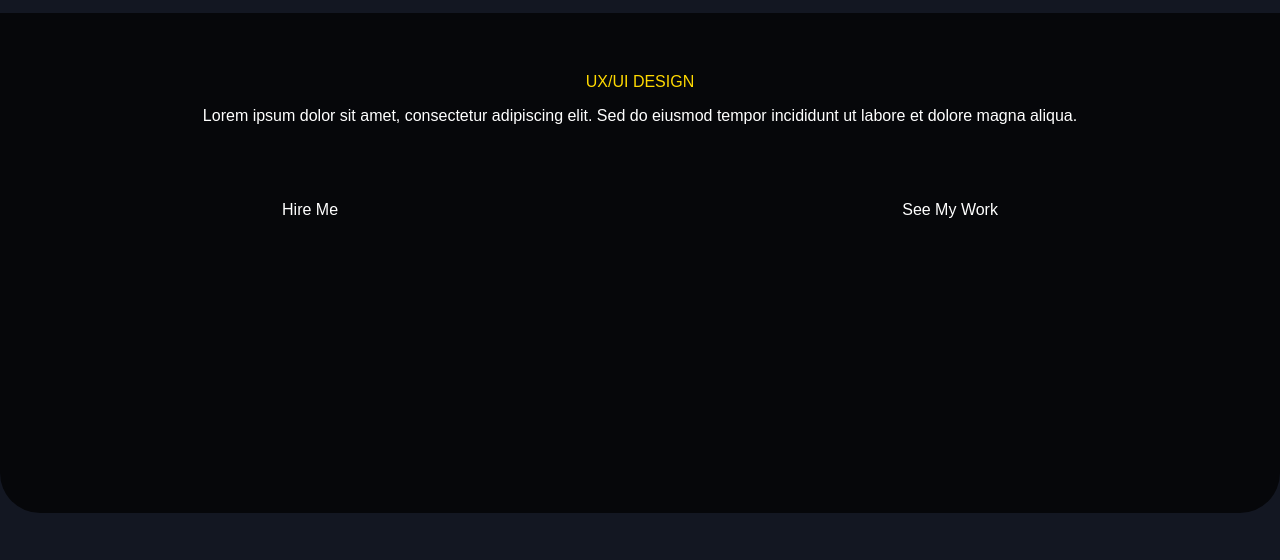
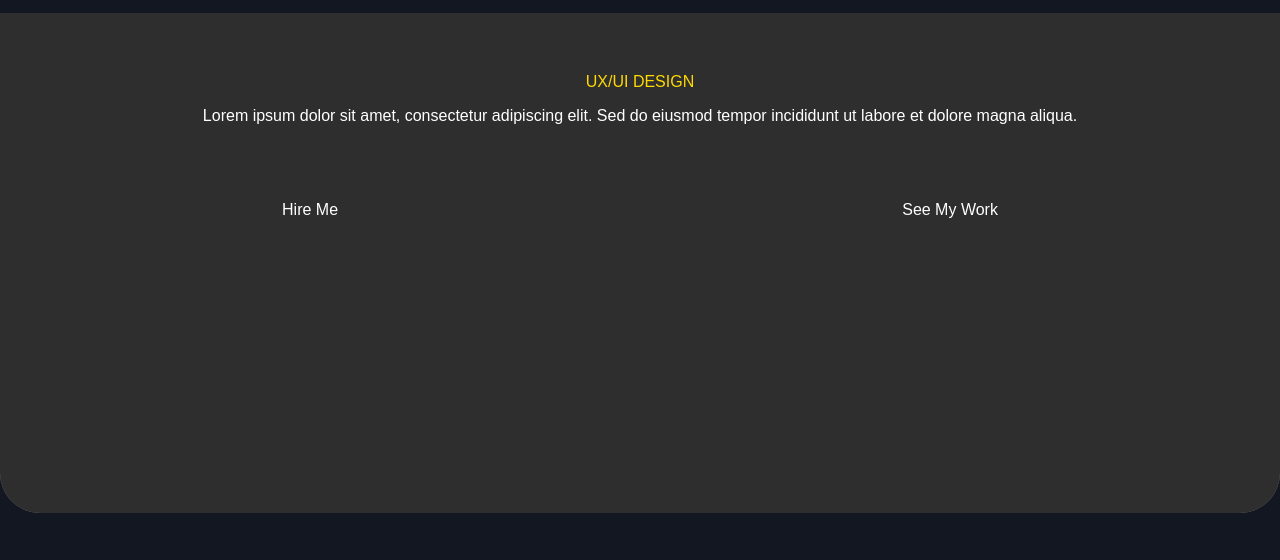
Before and after one commit to thanhtoan0306/demo01, a plain HTML site: page index.html in a window 1280 px wide. Shown: the part 519-1079 px from the top of the page. Drawn offline with Linux system fonts and the light colour scheme; the site is published under a folder, as on GitHub Pages, so addresses that start at the root find nothing; a web font is replaced by a local one.

Commit message:
Update Style.css

```diff
--- a/Style.css
+++ b/Style.css
@@ -41,7 +41,7 @@ body{
 }
 .hero {
     height: 500px;
-  background: url('/bg.png') no-repeat center center;
+  background: url('./bg.png') no-repeat center center;
   background-size: 1400px 500px;
   color: white;
   text-align: center;
```
